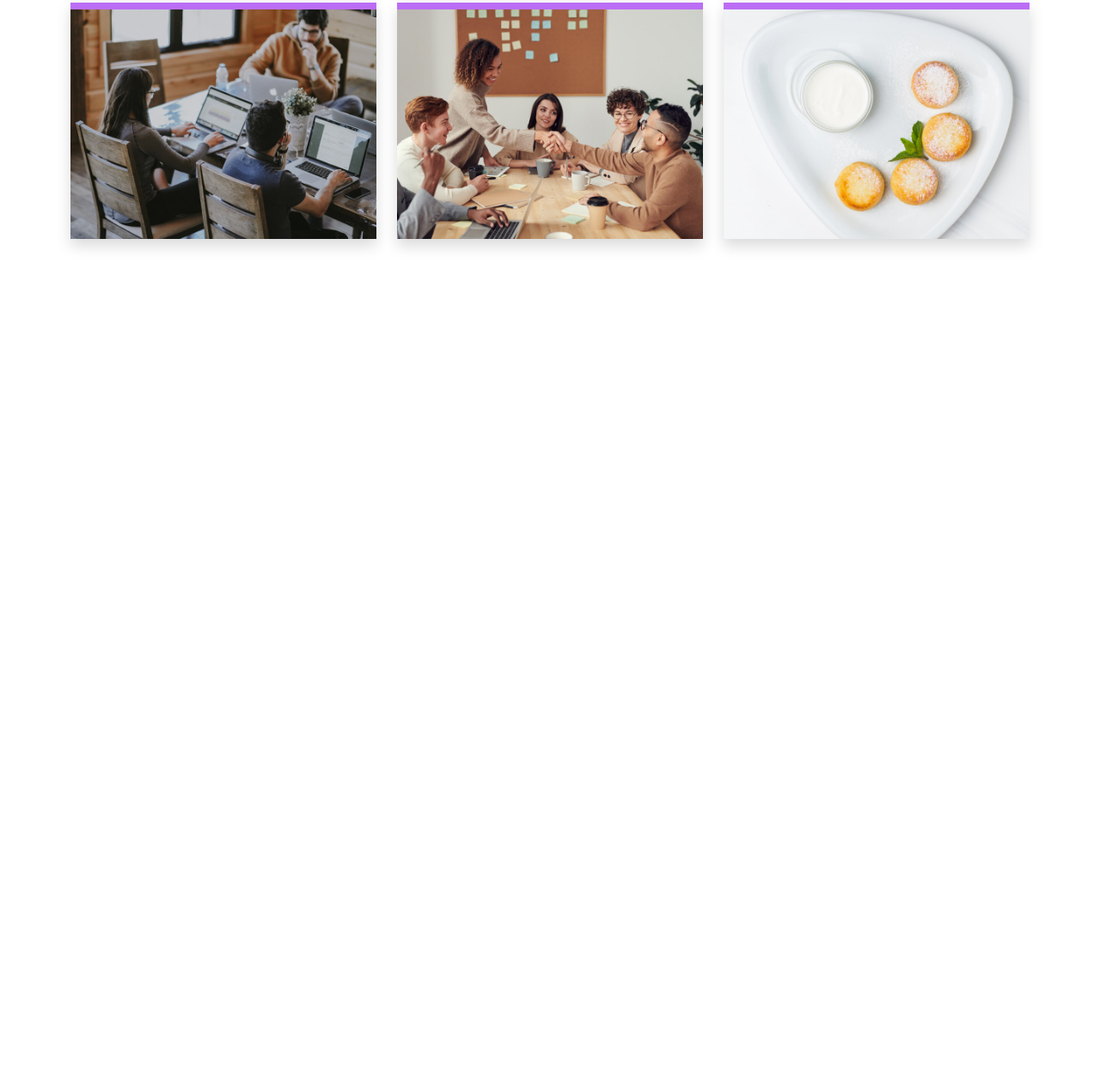
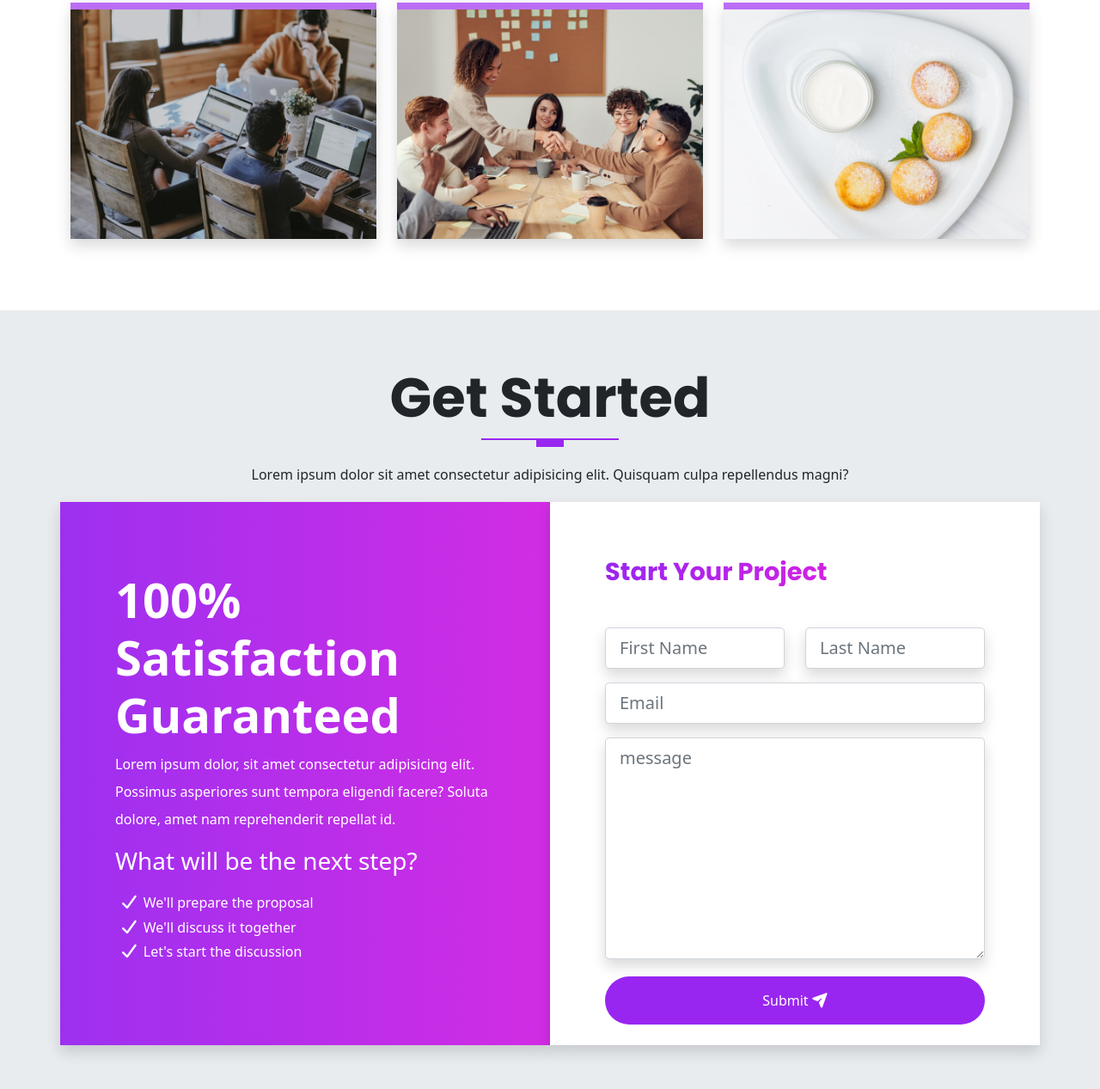
Before and after one commit to ajaajaaMohameda/portfolio-bootstrap, a website: page index.html in a window 1280 px wide. Shown: the part 5961-7228 px from the top of the page at 86% size. Before the commit the page ends 6322 px from the top, so only its background shows below. Drawn offline with nearby package versions, Linux system fonts and the light colour scheme.

Commit message:
Getting started section

```diff
--- a/index.html
+++ b/index.html
@@ -725,6 +725,71 @@
             </div>
         </div>
     </section>
+
+    <!--//////////////////////////////////////////////////////////////////////////
+        START THE GET STARTED SECTION
+    ///////////////////////////////////////////////////////////////////////////////-->
+
+    <section id="id" class="get-started">
+        <div class="container">
+            <div class="row text-center">
+                <h1 class="display-3 fw-bold text-capitalize">Get started</h1>
+                <div class="heading-line"></div>
+                <p class="lh-lg">
+                    Lorem ipsum dolor sit amet consectetur adipisicing elit. Quisquam culpa repellendus magni?
+                </p>
+            </div>
+
+            <!-- START THE CTA CONTENT-->
+            <div class="row text-white">
+                <div class="col-12 col-md-6 gradient shadow p-3">
+                    <div class="cta-info w-100">
+                        <h4 class="display-4 fw-bold">100% Satisfaction Guaranteed</h4>
+                        <p class="lh-lg">
+                            Lorem ipsum dolor, sit amet consectetur adipisicing elit. Possimus asperiores sunt tempora eligendi facere? Soluta dolore, amet nam reprehenderit repellat id.
+                        </p>
+
+                        <h3 class="display-3--brief">What will be the next step?</h3>
+
+                        <ul class="cta-info__list">
+                            <li>We'll prepare the proposal</li>
+                            <li>We'll discuss it together</li>
+                            <li>Let's start the discussion</li>
+                        </ul>
+                    </div>
+                </div>
+                <div class="col-12 col-md-6 bg-white shadow p-3">
+                    <div class="form w-100 pb-2">
+                        <h4 class="display-3--title mb-5">Start your project</h4>
+
+                        <form action="#" class="row">
+                            <div class="mb-3 col-lg-6 col-md-6">
+                                <input type="text" placeholder="First Name"  id="inputFirstName" class="shadow form-control-lg form-control">
+                            </div>
+                            <div class="mb-3 col-lg-6 col-md-6">
+                                <input type="text" placeholder="Last Name"  id="inputLastName" class="shadow form-control-lg form-control">
+                            </div>
+                            <div class="mb-3 col-lg-12">
+                                <input type="email" placeholder="Email"  id="inputEmail" class="shadow form-control-lg form-control">
+                            </div>
+
+                            <div class="mb-3 col-lg-12">
+                                <textarea placeholder="message" name="message" id="message" rows="8" class="shadow form-control-lg form-control"></textarea>
+                            </div>
+
+                            <div class="text-center d-grid mt-1">
+                                <button type="button" class="btn btn-primary rounded-pill pt-3 pb-3">
+                                    Submit
+                                    <i class="fas fa-paper-plane"></i>
+                                </button>
+                            </div>
+                        </form>
+                    </div>
+                </div>
+            </div>
+        </div>
+    </section>
+
     <!-- Option 1: Bootstrap Bundle with Popper -->
     <script src="https://cdn.jsdelivr.net/npm/bootstrap@5.0.1/dist/js/bootstrap.bundle.min.js"
         integrity="sha384-gtEjrD/SeCtmISkJkNUaaKMoLD0//ElJ19smozuHV6z3Iehds+3Ulb9Bn9Plx0x4"
--- a/scss/components/_typography.scss
+++ b/scss/components/_typography.scss
@@ -68,3 +68,9 @@
     border-right: 0.1rem solid $gray-300;
     height: 100%;
 }
+
+
+// GRADIENT BG
+.gradient {
+    @include gradient;
+}
--- a/scss/sections/_get-started.scss
+++ b/scss/sections/_get-started.scss
@@ -0,0 +1,46 @@
+@use '../components/mixins' as *;
+@use '../custom' as *;
+
+.get-started {
+    padding: 4rem 0;
+    background-color: $gray-200;
+}
+
+
+.cta-info {
+    padding: 3rem;
+    margin: 1rem 0;
+
+    &__list {
+        position: relative;
+        list-style-type: none;
+        display: block;
+        padding-top: 0.5rem;
+        padding-left: 0.5rem;
+        margin-bottom: 0.7rem;
+        li::before {
+            font-family: "Font Awesome 5 free";
+            content: "\f00c";
+            font-weight: 600;
+            margin-right: 0.5rem;
+            font-size: 1.2rem;
+        }
+    }
+}
+
+// FORM CONTENT
+
+.form {
+    padding: 3rem;
+
+    button {
+        border: none;
+        color: $white;
+
+        a {
+            color: $white;
+            text-decoration: none;
+            text-transform: capitalize;
+        }
+    }
+}
```
Also changed, not shown: assets/css/style.css, 1 other file.
